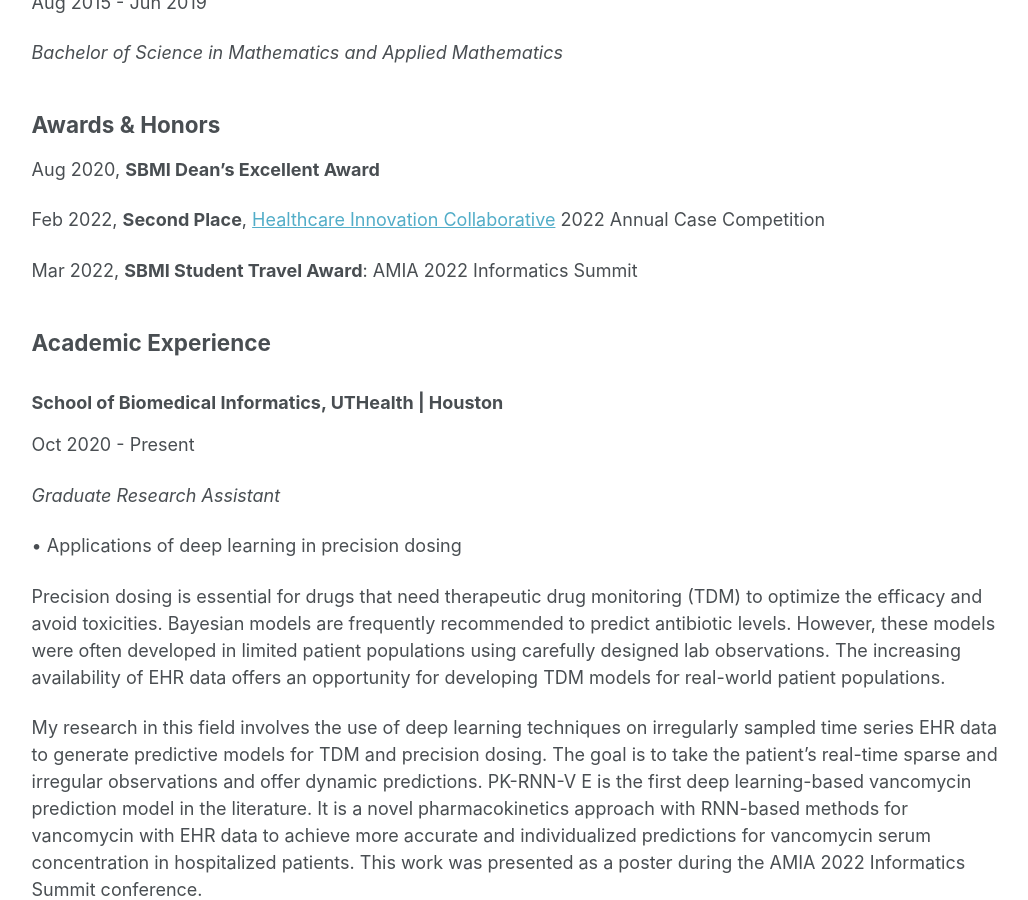
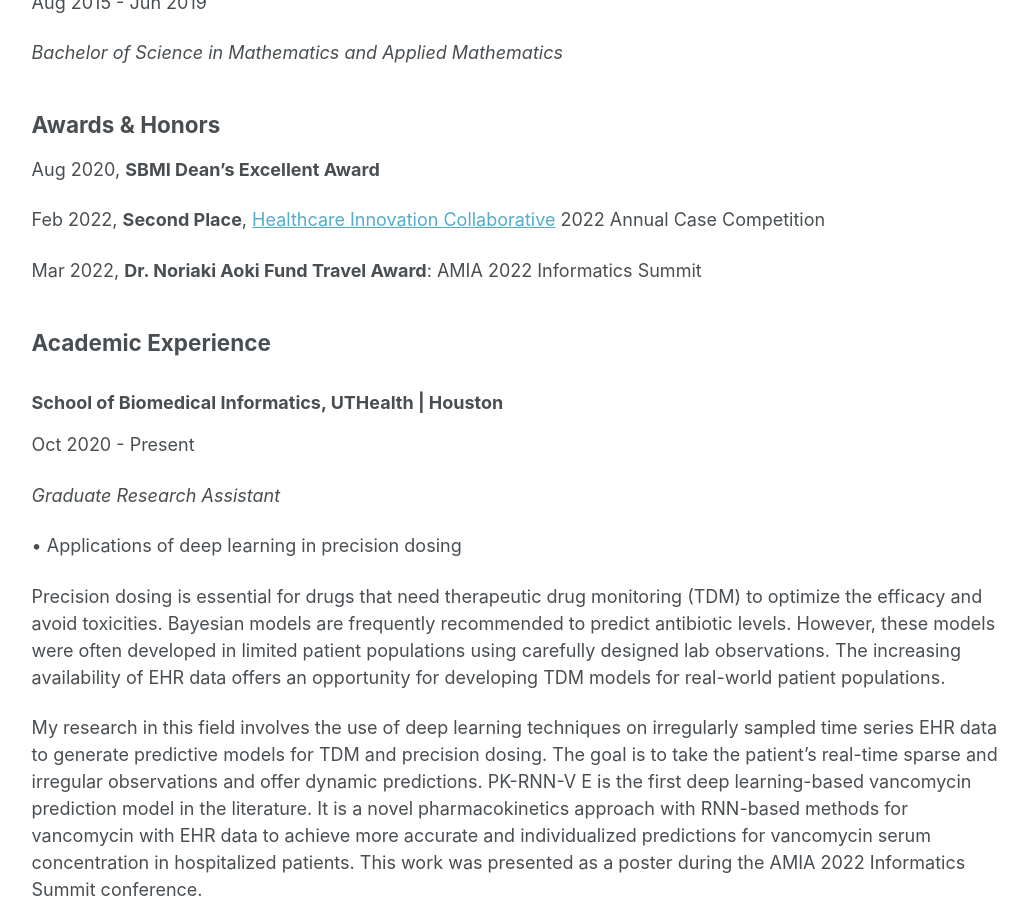
Before and after one commit to BingyuMao/BingyuMao.github.io, a Jekyll site: the page built from _pages/cv.md, in a window 1280 px wide and 900 px high, scrolled down 611 px. Shown: the whole window, without its empty margins (250-1278 px from the left). Built offline with Jekyll 4.4.1, drawn with Linux system fonts in a browser that asks for light colours.

Commit message:
Update cv.md

```diff
--- a/_pages/cv.md
+++ b/_pages/cv.md
@@ -39,7 +39,7 @@ Aug 2020, **SBMI Dean’s Excellent Award**
 
 Feb 2022, **Second Place**, [Healthcare Innovation Collaborative](https://www.txhic.com/) 2022 Annual Case Competition
 
-Mar 2022, **SBMI Student Travel Award**: AMIA 2022 Informatics Summit
+Mar 2022, **Dr. Noriaki Aoki Fund Travel Award**: AMIA 2022 Informatics Summit
 
 
 ## Academic Experience
```
